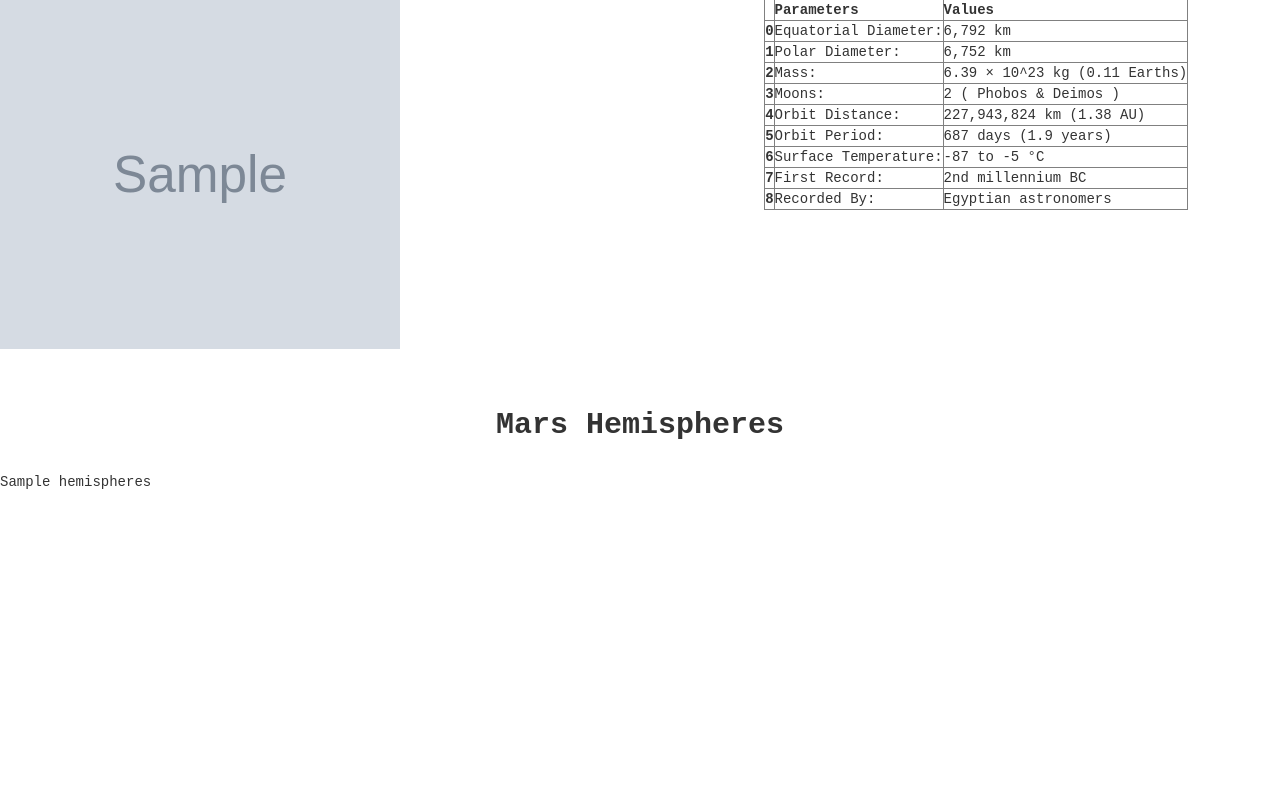
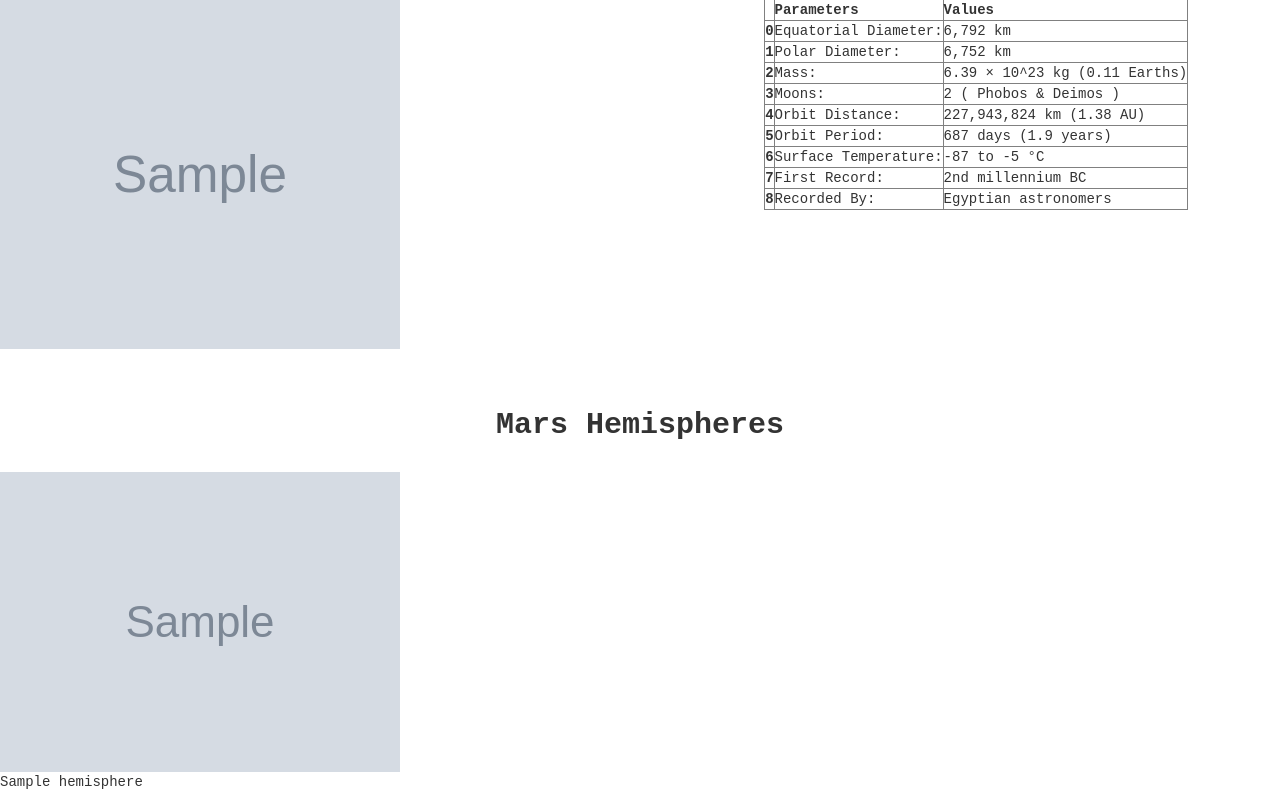
Before and after one commit to skgag1216/web-scraping-challenge, a Flask app: page / in a window 1280 px wide. Shown: the part 589-1391 px from the top of the page. Before the commit the page ends 1078 px from the top, so only its background shows below. Run offline with Flask 2, Linux system fonts and the light colour scheme; grey boxes marked "Sample" are stand-in pictures; a database or web service that is not in the repository returns one stand-in record (values such as "Sample title"); some libraries are stand-ins or nearby versions.

Commit message:
hemispheres working yay

```diff
--- a/Mission_to_Mars/templates/index.html
+++ b/Mission_to_Mars/templates/index.html
@@ -72,7 +72,13 @@
         <div class="col-md-12">
             <div style="text-align: center;"><h2><strong>Mars Hemispheres</strong></h2></div>
             <br>
-            {{ mars.hemispheres  }}
+            <!-- need to use a 'for' loop since hemispheres are stored in a dict inside a list -->
+            {% for hemisphere in mars.hemispheres %}
+
+            <img src = {{hemisphere.hemis_img_url}} alt="hemisphere image">
+            <p> {{ hemisphere.hemis_title }} </p>
+
+            {% endfor %}
     </div>
     </div>
 
```
